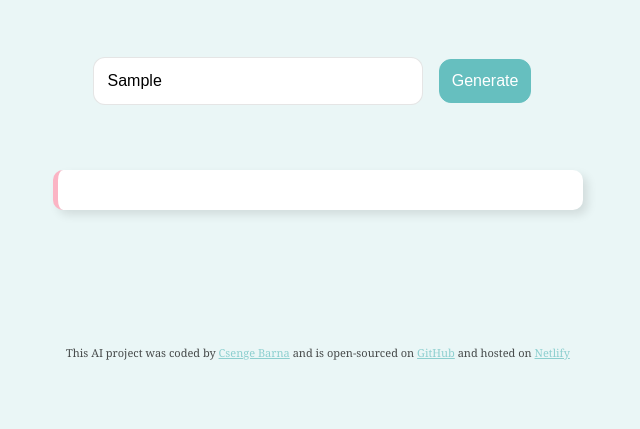
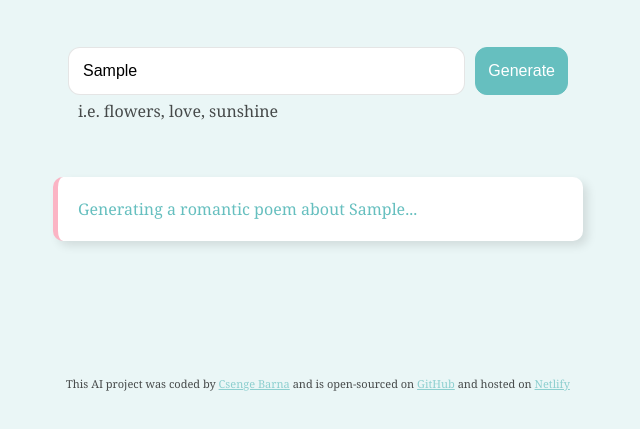
Before and after one commit to CsengeOnCode/poem-generator, a plain HTML site: page index.html in a window 1280 px wide. Both pictures are taken after typing "Sample" into the empty fields and a click on the input "Generate". Shown: the part 181-610 px from the top of the page, without its empty margins (322-962 px from the left). Drawn offline with nearby package versions, Linux system fonts and the light colour scheme; no server answers.

Commit message:
improved the user experience

```diff
--- a/index.html
+++ b/index.html
@@ -15,6 +15,7 @@
       </header>
 
       <main>
+        <div class="form-container">
           <form id="poem-form">
             <input
               type="text"
@@ -26,8 +27,9 @@
             />
             <input type="submit" value="Generate" class="submit-button" />
           </form>
-
-        <div class="poem" id="poem"></div>
+          <div class="hint">i.e. flowers, love, sunshine</div>
+        </div>
+        <div class="poem hidden" id="poem"></div>
       </main>
     </div>
     <footer>
--- a/src/script.js
+++ b/src/script.js
@@ -18,6 +18,10 @@ function generatePoem(event) {
 
   let apiUrl = `https://api.shecodes.io/ai/v1/generate?prompt=${prompt}&context=${context}&key=${apiKey}`;
 
+  let poemElement = document.querySelector("#poem");
+  poemElement.classList.remove("hidden");
+  poemElement.innerHTML = `Generating a romantic poem about ${userInput.value}...`;
+
   axios.get(apiUrl).then(displayPoem);
 }
 
--- a/src/style.css
+++ b/src/style.css
@@ -21,23 +21,31 @@ h1 {
   text-align: center;
 }
 
-form {
+.form-container {
   padding: 20px;
   margin: 30px;
-  text-align: center;
+}
+
+form {
+  display: flex;
+}
+
+.hint {
+  opacity: 0.7;
+  margin: 5px 0 0 10px;
 }
 
 .prompt {
   padding: 14px;
-  width: 60%;
+  width: 80%;
   font-size: 16px;
   border-radius: 12px;
   border: 1px solid rgba(204, 203, 203, 0.5);
 }
 
 .submit-button {
-  margin: 12px;
   padding: 12px;
+  margin-left: 10px;
   color: white;
   background-color: #66bfbf;
   border-radius: 12px;
@@ -62,6 +70,10 @@ form {
   box-shadow: 5px 5px 10px rgba(0, 0, 0, 0.1);
 }
 
+.hidden {
+  display: none;
+}
+
 footer {
   font-size: 11px;
   opacity: 0.7;
```
Lines whose indentation alone changed are shown as unchanged.
